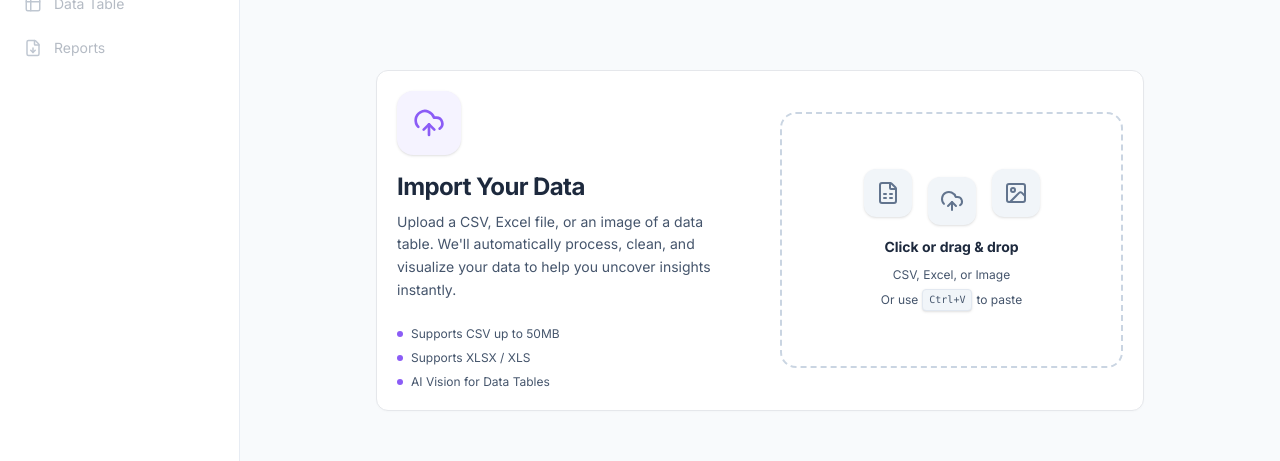
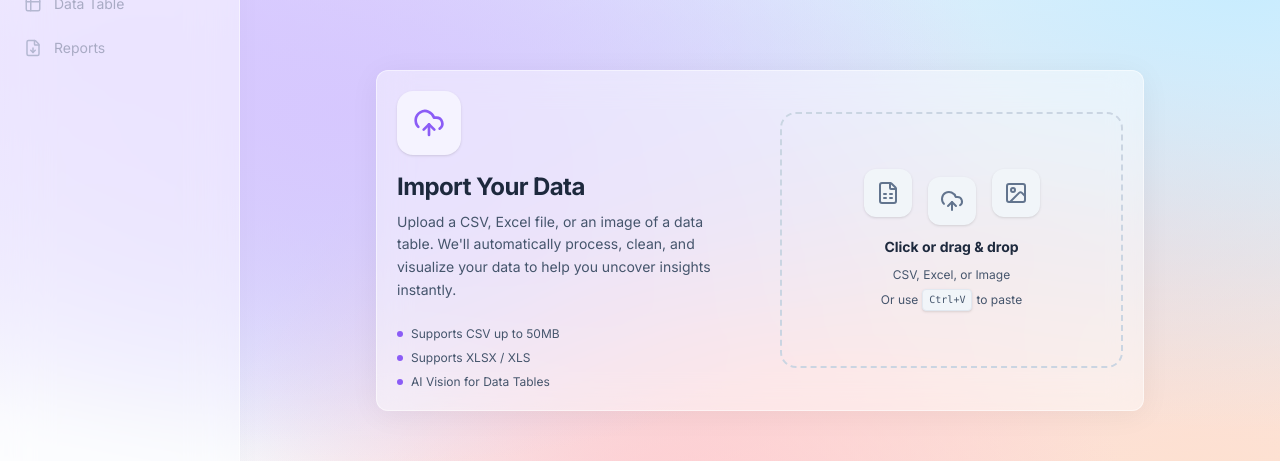
Before and after one commit to piyushch08/dashboard, a React (Vite) app: page / in a window 1280 px wide. Shown: the part 184-645 px from the top of the page. Built offline with nearby package versions, Linux system fonts and the light colour scheme; no server answers; the database is empty.

Commit message:
feat: add core dashboard components, layout sidebar, and global styles

```diff
--- a/src/components/dashboard/DynamicDashboard.tsx
+++ b/src/components/dashboard/DynamicDashboard.tsx
@@ -281,7 +281,6 @@ export function DynamicDashboard() {
                 change={kpi.change}
                 sparkData={kpi.sparkData}
                 icon={Hash}
-                iconColorClass="text-primary"
               />
             ))}
           </div>
@@ -294,11 +293,11 @@ export function DynamicDashboard() {
           <h2 id={mainChartId} className="sr-only">Interactive Charts</h2>
 
           {/* Chart controls toolbar */}
-          <div className="flex flex-wrap items-center gap-3 mb-4 p-3 bg-slate-50 rounded-xl border border-gray-100">
+          <div className="flex flex-wrap items-center gap-3 mb-4 p-3 bg-white/40 rounded-xl border border-white/50">
 
             {/* Type switcher pill */}
             <div
-              className="flex items-center bg-white border border-gray-200 rounded-lg p-0.5 gap-0.5 shadow-sm"
+              className="flex items-center bg-white/60 border border-white/60 rounded-lg p-0.5 gap-0.5 shadow-sm"
               role="group"
               aria-label="Chart type"
             >
@@ -532,15 +531,15 @@ export function DynamicDashboard() {
           )}
 
           {/* ── Data Preview Table ── */}
-          <div className="mt-4 card overflow-hidden mb-6">
-            <div className="px-5 py-3.5 border-b border-gray-100 bg-slate-50 flex items-center justify-between">
+          <div className="mt-4 card overflow-hidden mb-6 p-0">
+            <div className="px-5 py-3.5 border-b border-white/50 bg-white/30 flex items-center justify-between">
               <h3 className="text-sm font-bold text-slate-900">Recent Data Records</h3>
               <span className="text-xs text-slate-500">Showing first 10 of {filteredData.length.toLocaleString()}</span>
             </div>
             <div className="overflow-x-auto">
               <table className="w-full text-sm text-left">
                 <thead>
-                  <tr className="border-b border-gray-200 bg-white">
+                  <tr className="border-b border-white/50 bg-white/40">
                     {columns.slice(0, 8).map(c => (
                       <th key={c.key} className="px-4 py-2.5 text-xs font-semibold text-slate-500 uppercase tracking-wider whitespace-nowrap">
                         {c.label}
@@ -551,9 +550,9 @@ export function DynamicDashboard() {
                     )}
                   </tr>
                 </thead>
-                <tbody className="divide-y divide-gray-100">
+                <tbody className="divide-y divide-white/40">
                   {filteredData.slice(0, 10).map((row, i) => (
-                    <tr key={i} className="hover:bg-slate-50 transition-colors">
+                    <tr key={i} className="hover:bg-white/50 transition-colors">
                       {columns.slice(0, 8).map(c => (
                         <td key={c.key} className="px-4 py-3 text-gray-600 truncate max-w-[150px]">
                           {String(row[c.key] ?? '')}
--- a/src/components/dashboard/InsightsPanel.tsx
+++ b/src/components/dashboard/InsightsPanel.tsx
@@ -17,19 +17,19 @@ const TYPE_ICON = {
 
 const SEVERITY_STYLE = {
   critical: {
-    wrapper: 'bg-white border-gray-200 hover:border-gray-300',
+    wrapper: 'bg-white/40 border-white/50 hover:border-white/80',
     icon: 'text-red-500',
     title: 'text-slate-800',
     body: 'text-slate-500',
   },
   warning: {
-    wrapper: 'bg-white border-gray-200 hover:border-gray-300',
+    wrapper: 'bg-white/40 border-white/50 hover:border-white/80',
     icon: 'text-amber-500',
     title: 'text-slate-800',
     body: 'text-slate-500',
   },
   info: {
-    wrapper: 'bg-white border-primary-border hover:border-primary/40',
+    wrapper: 'bg-white/40 border-primary-border hover:border-primary/40',
     icon: 'text-primary',
     title: 'text-slate-800',
     body: 'text-slate-500',
--- a/src/components/dashboard/KpiCard.tsx
+++ b/src/components/dashboard/KpiCard.tsx
@@ -10,7 +10,6 @@ interface KpiCardProps {
   value: string;
   change: number;
   icon: React.ElementType;
-  iconColorClass?: string;
   sparkData?: number[];   // Optional: raw values for sparkline
 }
 
@@ -19,7 +18,6 @@ export function KpiCard({
   value,
   change,
   icon: Icon,
-  iconColorClass = 'text-primary',
   sparkData,
 }: KpiCardProps) {
   const isPositive = change >= 0;
--- a/src/components/layout/Sidebar.tsx
+++ b/src/components/layout/Sidebar.tsx
@@ -45,7 +45,7 @@ export function Sidebar({ isOpen, setIsOpen }: SidebarProps) {
       aria-label="Main navigation"
       style={{ width: isOpen ? 240 : 72 }}
       className={cn(
-        "h-screen flex flex-col bg-white border-r border-slate-200/80 z-40 transition-all duration-300",
+        "h-screen flex flex-col bg-white/50 backdrop-blur-xl border-r border-white/50 shadow-[4px_0_24px_rgba(0,0,0,0.02)] z-40 transition-all duration-300",
         "absolute md:sticky top-0 left-0",
         !isOpen && "-translate-x-full md:translate-x-0"
       )}
--- a/src/index.css
+++ b/src/index.css
@@ -23,7 +23,17 @@
 
 @layer base {
   body {
-    @apply bg-[#FAFAFA] text-slate-800 antialiased font-sans;
+    @apply text-slate-800 antialiased font-sans min-h-screen;
+    background-color: #eef2ff;
+    background-image:
+      radial-gradient(at 27% 37%, hsla(256, 98%, 89%, 1) 0px, transparent 50%),
+      radial-gradient(at 97% 21%, hsla(200, 98%, 89%, 1) 0px, transparent 50%),
+      radial-gradient(at 52% 99%, hsla(354, 98%, 89%, 1) 0px, transparent 50%),
+      radial-gradient(at 10% 29%, hsla(256, 96%, 89%, 1) 0px, transparent 50%),
+      radial-gradient(at 97% 96%, hsla(22, 100%, 89%, 1) 0px, transparent 50%),
+      radial-gradient(at 33% 50%, hsla(222, 67%, 89%, 1) 0px, transparent 50%),
+      radial-gradient(at 79% 53%, hsla(343, 68%, 89%, 1) 0px, transparent 50%);
+    background-attachment: fixed;
   }
 
   /* Global focus ring for keyboard nav */
@@ -74,9 +84,13 @@
   to { opacity: 1; transform: translateY(0); }
 }
 
-/* Card utility with minimal styling */
+/* Card utility with glassmorphism styling */
 .card {
-  @apply bg-white rounded-xl p-5 border border-gray-200 transition-colors duration-200 shadow-[0_1px_2px_rgba(0,0,0,0.02)];
+  @apply rounded-xl p-5 border transition-all duration-200 shadow-[0_4px_30px_rgba(0,0,0,0.05)];
+  background: rgba(255, 255, 255, 0.45);
+  backdrop-filter: blur(16px);
+  -webkit-backdrop-filter: blur(16px);
+  border-color: rgba(255, 255, 255, 0.5);
   animation: slideUpFade 0.5s cubic-bezier(0.16, 1, 0.3, 1) backwards;
 }
 
@@ -88,7 +102,8 @@
 .card:nth-child(n+5) { animation-delay: 0.25s; }
 
 .card:hover {
-  @apply border-gray-300;
+  background: rgba(255, 255, 255, 0.6);
+  border-color: rgba(255, 255, 255, 0.8);
 }
 
 /* Shimmer loading skeleton */
```
